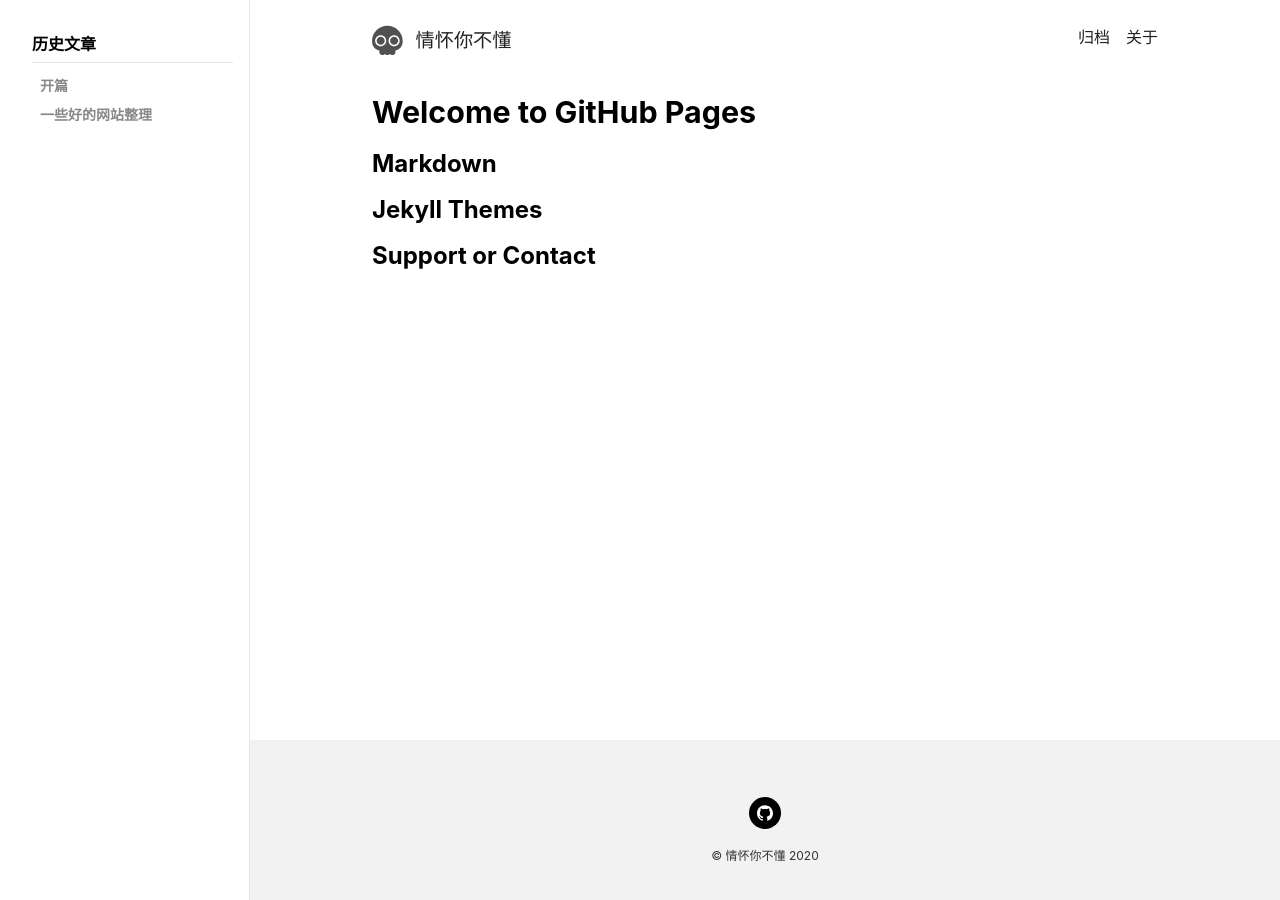
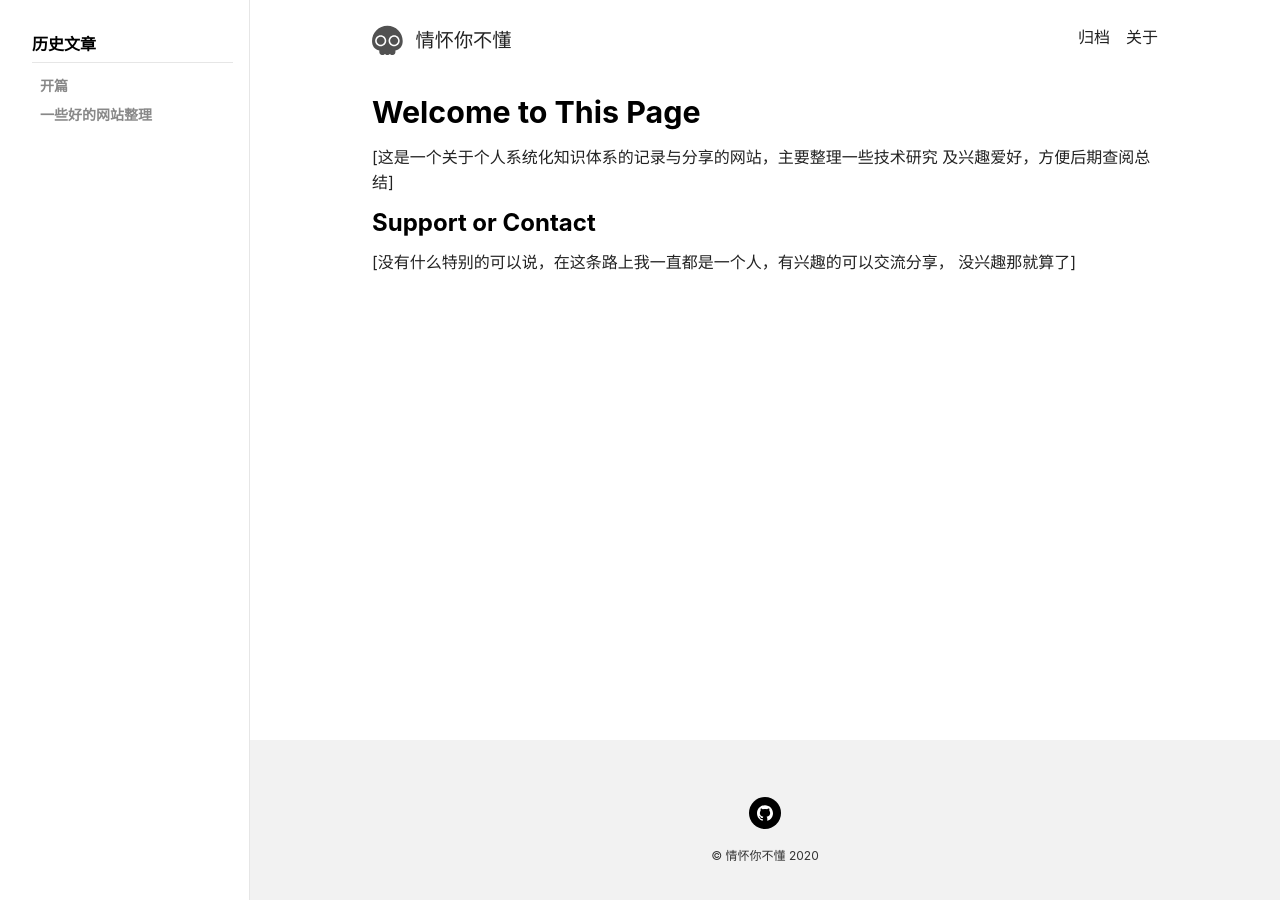
Before and after one commit to neroXu/nero.github.io, a Jekyll site: the page built from index.md, in a window 1280 px wide. Built offline with Jekyll 4.4.1, drawn with Linux system fonts in a browser that asks for light colours; nearby versions of some CDN libraries; our own code applies the rules of GitHub Pages for plain Markdown files; the list of posts is cut into pages by our own code.

Commit message:
update navigation and index

```diff
--- a/_data/navigation.yml
+++ b/_data/navigation.yml
@@ -17,4 +17,4 @@ docs-zh:
       - title: 开篇
         url: https://neroXu.github.io/2020/04/05/welcome.html
       - title: 一些好的网站整理
-        url: https://neroXu.github.io/2018/04/05/learing-net.html
+        url: https://neroXu.github.io/2020/04/05/learing-net.html
--- a/index.md
+++ b/index.md
@@ -5,13 +5,11 @@ sidebar:
   nav: docs-zh
 ---
 
-## Welcome to GitHub Pages
-
-
-### Markdown
-
-
-### Jekyll Themes
+## Welcome to This Page
+[这是一个关于个人系统化知识体系的记录与分享的网站，主要整理一些技术研究
+及兴趣爱好，方便后期查阅总结]
 
 
 ### Support or Contact
+[没有什么特别的可以说，在这条路上我一直都是一个人，有兴趣的可以交流分享，
+没兴趣那就算了]
```
